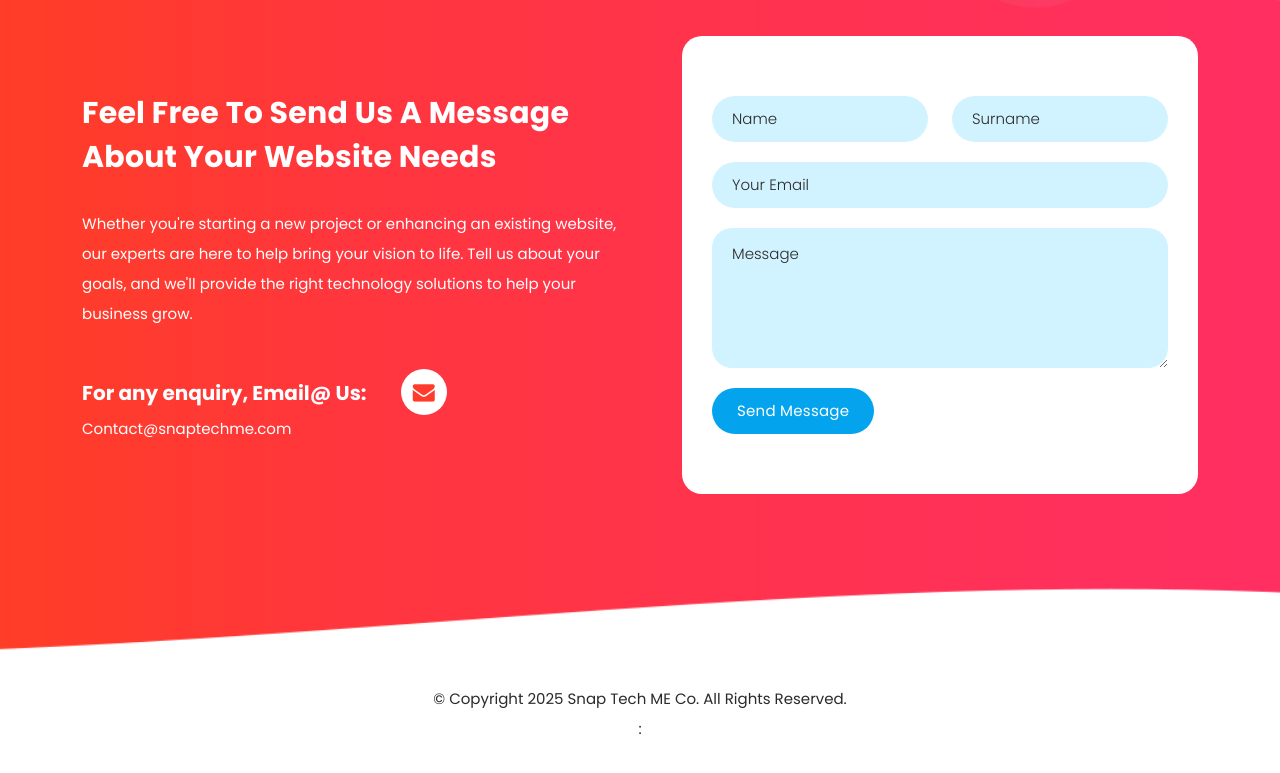
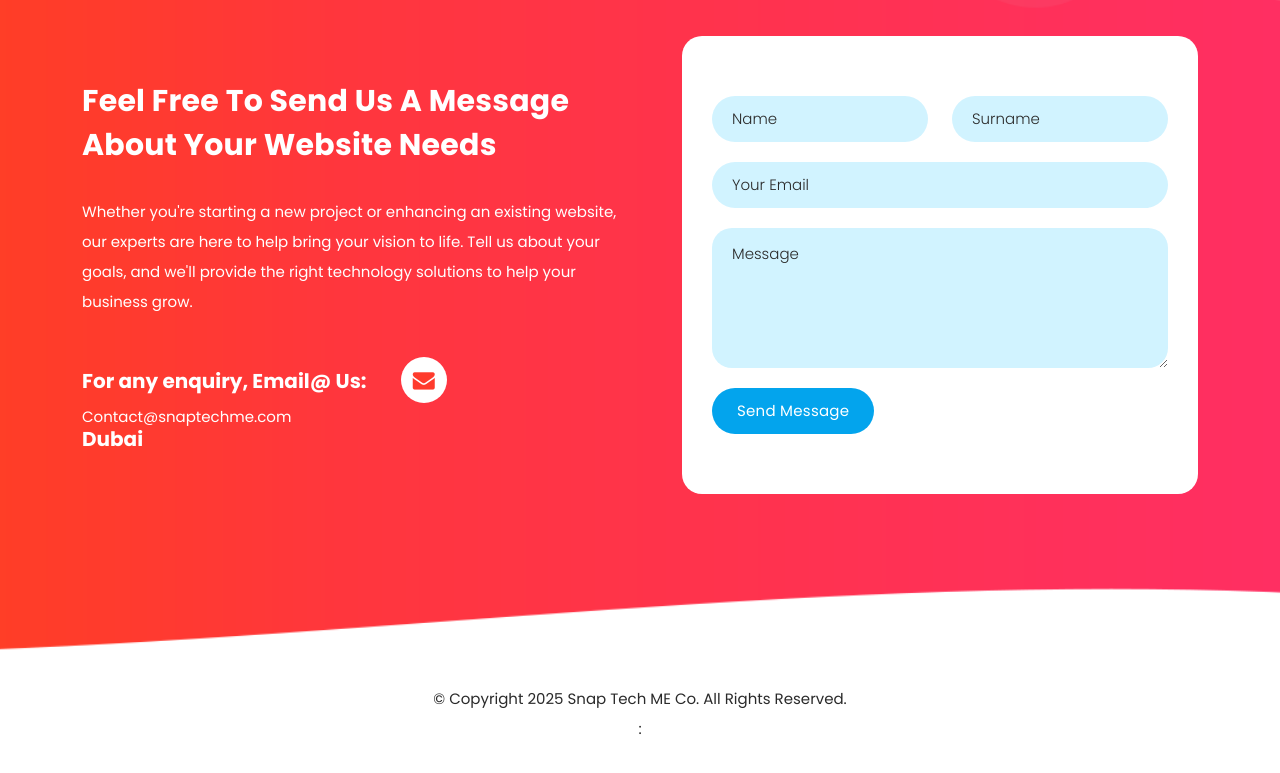
Before and after one commit to kumarlevelup/my-website, a plain HTML site: page index.html in a window 1280 px wide. Shown: the part 4297-5070 px from the top of the page. Drawn offline with Linux system fonts and the light colour scheme.

```diff
--- a/index.html
+++ b/index.html
@@ -361,7 +361,7 @@
             <h2>Feel Free To Send Us a Message About Your Website Needs</h2>
             <p>Whether you're starting a new project or enhancing an existing website, our experts are here to help bring your vision to life. Tell us about your goals, and we'll provide the right technology solutions to help your business grow.</p>
             <div class="phone-info">
-              <h4>For any enquiry, Email@ Us: <span><i class="fa fa-envelope"></i> <a href="#">Contact@snaptechme.com</a></span></h4>
+              <h4>For any enquiry, Email@ Us: <span><i class="fa fa-envelope"></i> <a href="#">Contact@snaptechme.com</a><br>Dubai</br></span></h4>
             </div>
           </div>
         </div>
```
